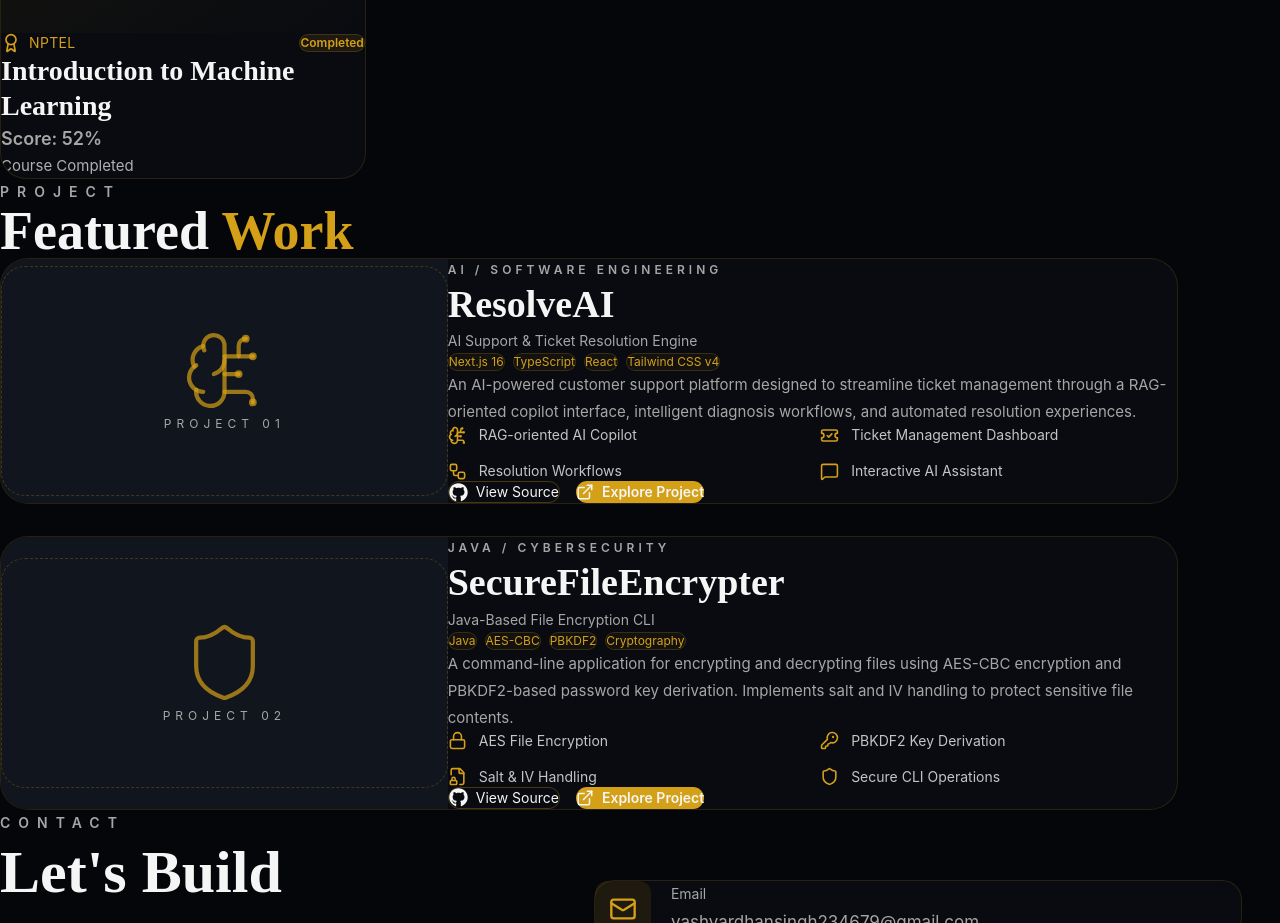
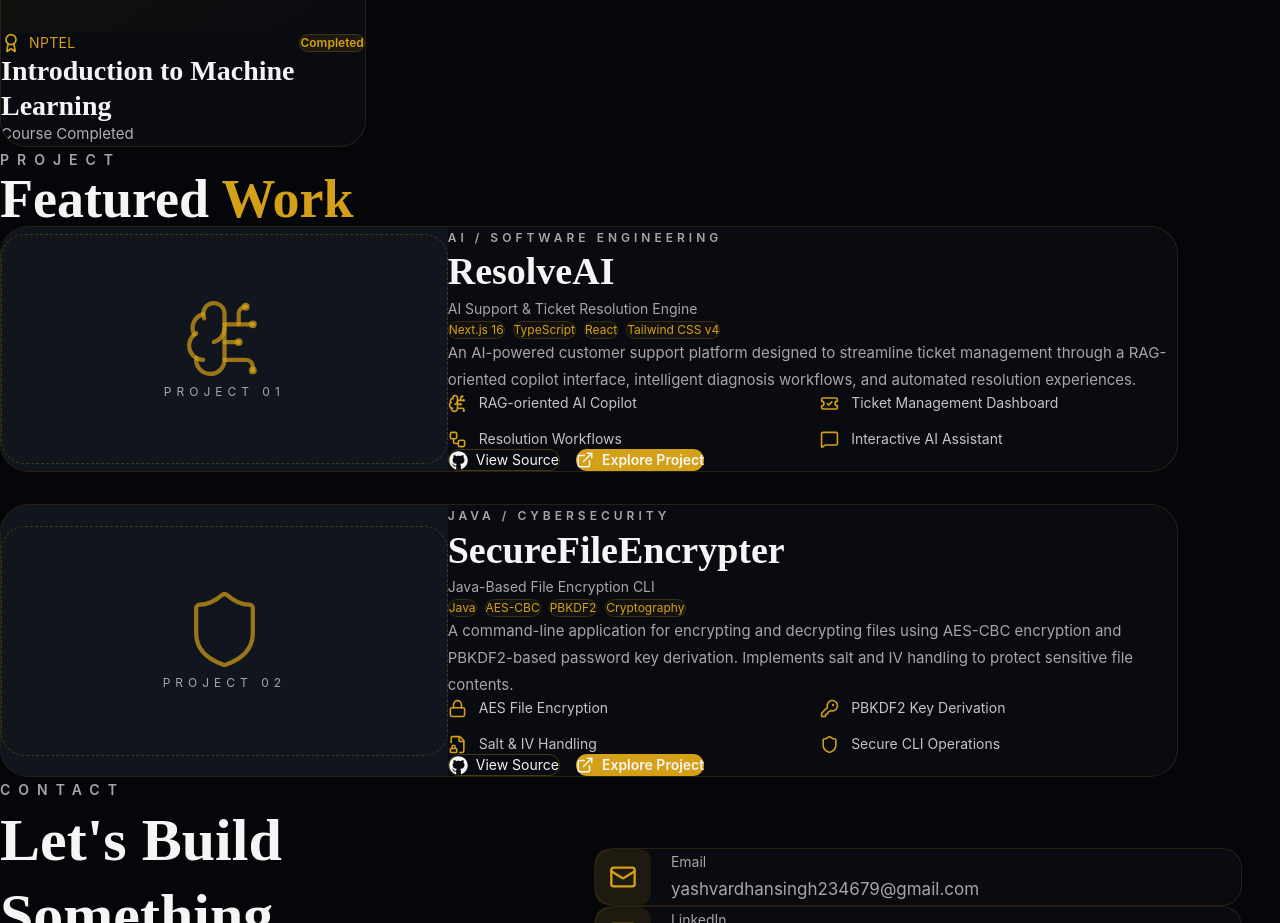
Before and after one commit to Yashsingh0607/yash-portfolio, a React (Vite) app: page / in a window 1280 px wide. Shown: the part 3180-4103 px from the top of the page. Built offline with nearby package versions, Linux system fonts and the light colour scheme; the HTML template or start-up script is replaced by a standard one.

Commit message:
Update Certificates.jsx

```diff
--- a/src/components/Certificates/Certificates.jsx
+++ b/src/components/Certificates/Certificates.jsx
@@ -57,7 +57,6 @@ export default function Certificates() {
             title="Introduction to Machine Learning"
             issuer="NPTEL"
             badge="Completed"
-            score="52%"
           />
 
         </div>
```
